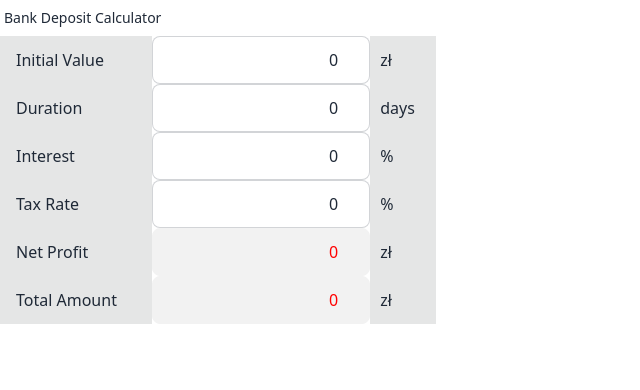
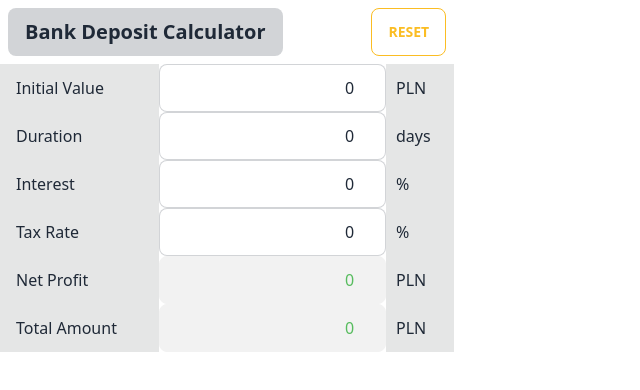
Before and after one commit to Avnfck/finance_calculators, a React (Vite) app: page / in a window 1280 px wide. Shown: the top 390 px of the page, without its empty margins (0-640 px from the left). Built offline with nearby package versions, Linux system fonts and the light colour scheme.

Commit message:
refactor; added reset button

```diff
--- a/src/App.css
+++ b/src/App.css
@@ -25,5 +25,23 @@
 }
 
 input[disabled] {
-  color: red;
+  color: rgb(87, 188, 94);
 }
+
+.navbar {
+  justify-content: space-between;
+}
+
+.calc-title {
+  border-radius: var(--rounded-btn, 0.5rem);
+  padding-left: 1rem;
+  padding-right: 1rem;
+  min-height: 3rem;
+  font-weight: 600;
+  border-width: 1px;
+  line-height: 1.75rem;
+  border-color: hsl(var(--nf, var(--n)) / var(--tw-border-opacity));
+  --tw-border-opacity: 0;
+  background-color: hsl(var(--bc) / var(--tw-bg-opacity));
+  --tw-bg-opacity: 0.2;
+}
--- a/src/App.tsx
+++ b/src/App.tsx
@@ -1,148 +1,10 @@
-import _ from 'lodash';
-import { useState } from 'react';
 import './App.css';
+import { GenerateCalculator } from './components/BankDeposit';
 
 function App() {
-  type CalculatorData = {
-    initValue: string;
-    duration: string;
-    interest: string;
-    taxRate: string;
-    netProfit: string;
-    totalAmount: string;
-  };
-  type InputChangeEventType = { target: { value: any } };
-
-  const [calcData, setCalcData] = useState<CalculatorData>({
-    initValue: '0',
-    duration: '0',
-    interest: '0',
-    taxRate: '0',
-    netProfit: '0',
-    totalAmount: '0',
-  });
-
-  function handleInitialValueChange(e: InputChangeEventType) {
-    setCalcData({
-      ...calcData,
-      initValue: e.target.value,
-    });
-  }
-
-  function handleDurationChange(e: InputChangeEventType) {
-    setCalcData({
-      ...calcData,
-      duration: e.target.value,
-    });
-  }
-
-  function handleInterestChange(e: InputChangeEventType) {
-    setCalcData({
-      ...calcData,
-      interest: e.target.value,
-    });
-  }
-
-
-  function handleTaxAmountChange(e: InputChangeEventType) {
-    setCalcData({
-      ...calcData,
-      taxRate: e.target.value,
-    });
-  }
-
-  function handleNetProfitChange() {
-    const initValue = _.parseInt(calcData.initValue, 10);
-    const duration = _.parseInt(calcData.duration, 10);
-    const interest = parseFloat(calcData.interest) / 100;
-    const taxRate = parseFloat(calcData.taxRate) / 100;
-    let countNetProfit = (initValue * duration * (interest / 365));
-    countNetProfit = (1 - taxRate) * countNetProfit;
-    calcData.netProfit = _.toString(_.ceil(countNetProfit, 2));
-    calcData.totalAmount = _.toString(_.ceil(_.sum([initValue, countNetProfit]), 2))
-
-    return calcData.netProfit;
-  }
-
-  function handleTotalAmountChange() {
-    return calcData.netProfit !== '0' ? calcData.totalAmount : '0';
-  }
-
   return (
     <div className="App">
-      <div className="form-control">
-        <label className="label">
-          <span className="label-text">Bank Deposit Calculator</span>
-        </label>
-        <label className="input-group">
-          <div className="input-row-group">
-            <span>Initial Value</span>
-            <input
-              type="number"
-              min={0}
-              className="input input-bordered"
-              value={calcData.initValue}
-              onChange={handleInitialValueChange}
-            />
-            <span>zł</span>
-          </div>
-          <div className="input-row-group">
-            <span>Duration</span>
-            <input
-              type="number"
-              min={0}
-              className="input input-bordered"
-              value={calcData.duration}
-              onChange={handleDurationChange}
-            />
-            <span>days</span>
-          </div>
-          <div className="input-row-group">
-            <span>Interest</span>
-            <input
-              type="number"
-              min={0}
-              className="input input-bordered"
-              value={calcData.interest}
-              onChange={handleInterestChange}
-            />
-            <span>%</span>
-          </div>
-          <div className="input-row-group">
-            <span>Tax Rate</span>
-            <input
-              type="number"
-              min={0}
-              className="input input-bordered"
-              value={calcData.taxRate}
-              onChange={handleTaxAmountChange}
-            />
-            <span>%</span>
-          </div>
-          <div className="input-row-group">
-            <span>Net Profit</span>
-            <input
-              type="number"
-              min={0}
-              className="input input-bordered"
-              value={handleNetProfitChange()}
-              disabled
-            />
-            <span>zł</span>
-          </div>
-          <div className="input-row-group">
-            <span>Total Amount</span>
-            <input
-              type="number"
-              min={0}
-              className="input input-bordered"
-              value={handleTotalAmountChange()}
-              disabled
-            />
-            <span>zł</span>
-          </div>
-        </label>
-      </div>
+      <GenerateCalculator />
     </div>
   );
 }
--- /dev/null
+++ b/src/components/BankDeposit.tsx
@@ -0,0 +1,126 @@
+import _ from 'lodash';
+import { useState } from 'react';
+import { CalcTitle } from './CalcTitle';
+import { InputRow } from './InputRow';
+import { ResultRow } from './ResultRow';
+
+type CalculatorData = {
+  initValue: string;
+  duration: string;
+  interest: string;
+  taxRate: string;
+  netProfit: string;
+  totalAmount: string;
+};
+type InputChangeEventType = { target: { value: any } };
+
+export function GenerateCalculator() {
+  const [calcData, setCalcData] = useState<CalculatorData>({
+    initValue: '0',
+    duration: '0',
+    interest: '0',
+    taxRate: '0',
+    netProfit: '0',
+    totalAmount: '0',
+  });
+
+  function handleInitialValueChange(e: InputChangeEventType) {
+    setCalcData({
+      ...calcData,
+      initValue: e.target.value,
+    });
+  }
+
+  function handleDurationChange(e: InputChangeEventType) {
+    setCalcData({
+      ...calcData,
+      duration: e.target.value,
+    });
+  }
+
+  function handleInterestChange(e: InputChangeEventType) {
+    setCalcData({
+      ...calcData,
+      interest: e.target.value,
+    });
+  }
+
+  function handleTaxAmountChange(e: InputChangeEventType) {
+    setCalcData({
+      ...calcData,
+      taxRate: e.target.value,
+    });
+  }
+
+  function handleNetProfitChange() {
+    const initValue = _.parseInt(calcData.initValue, 10);
+    const duration = _.parseInt(calcData.duration, 10);
+    const interest = parseFloat(calcData.interest) / 100;
+    const taxRate = parseFloat(calcData.taxRate) / 100;
+
+    let countNetProfit = initValue * duration * (interest / 365);
+    countNetProfit = (1 - taxRate) * countNetProfit;
+
+    calcData.netProfit = _.toString(_.ceil(countNetProfit, 2));
+    calcData.totalAmount = _.toString(
+      _.ceil(_.sum([initValue, countNetProfit]), 2)
+    );
+
+    return calcData.netProfit;
+  }
+
+  function handleTotalAmountChange() {
+    return calcData.netProfit !== '0' ? calcData.totalAmount : '0';
+  }
+
+  function handleResetButton() {
+    setCalcData({
+      ...calcData,
+      initValue: '0',
+      duration: '0',
+      interest: '0',
+      taxRate: '0',
+    });
+  }
+
+  return (
+    <>
+      <div className="form-control">
+        <CalcTitle name={'Bank Deposit Calculator'} reset={handleResetButton} />
+        <label className="input-group">
+          <InputRow
+            name={'Initial Value'}
+            value={calcData.initValue}
+            handler={handleInitialValueChange}
+          />
+          <InputRow
+            name={'Duration'}
+            value={calcData.duration}
+            unit={'days'}
+            handler={handleDurationChange}
+          />
+          <InputRow
+            name={'Interest'}
+            value={calcData.interest}
+            unit={'%'}
+            handler={handleInterestChange}
+          />
+          <InputRow
+            name={'Tax Rate'}
+            value={calcData.taxRate}
+            unit={'%'}
+            handler={handleTaxAmountChange}
+          />
+          <ResultRow
+            name={'Net Profit'}
+            value={handleNetProfitChange()}
+          />
+          <ResultRow
+            name={'Total Amount'}
+            value={handleTotalAmountChange()}
+          />
+        </label>
+      </div>
+    </>
+  );
+}
--- /dev/null
+++ b/src/components/CalcTitle.tsx
@@ -0,0 +1,15 @@
+import { MouseEventHandler } from "react";
+
+type CalcTitleType = {
+  name: string;
+  reset: MouseEventHandler<HTMLButtonElement> | undefined;
+};
+
+export function CalcTitle({ name, reset }: CalcTitleType) {
+  return (
+    <div className="navbar bg-base-100">
+      <p className="calc-title normal-case text-xl">{name}</p>
+      <button className="btn btn-outline btn-warning" onClick={reset}>Reset</button>
+    </div>
+  );
+}
--- /dev/null
+++ b/src/components/InputRow.tsx
@@ -0,0 +1,29 @@
+import { ChangeEventHandler } from 'react';
+
+type InputRowHandlerType = ChangeEventHandler<HTMLInputElement> | undefined;
+type InputRowArgumentsTypes = {
+  name: string;
+  value: string;
+  unit?: string;
+  handler: InputRowHandlerType;
+};
+export function InputRow({
+  name,
+  value = '0',
+  unit = 'PLN',
+  handler,
+}: InputRowArgumentsTypes) {
+  return (
+    <div className="input-row-group">
+      <span>{name}</span>
+      <input
+        type="number"
+        min={0}
+        className="input input-bordered"
+        value={value}
+        onChange={handler}
+      />
+      <span>{unit}</span>
+    </div>
+  );
+}
--- /dev/null
+++ b/src/components/ResultRow.tsx
@@ -0,0 +1,24 @@
+type ResultRowArgumentsTypes = {
+  name: string;
+  unit?: string;
+  value?: string;
+};
+export function ResultRow({
+  name,
+  unit = 'PLN',
+  value,
+}: ResultRowArgumentsTypes) {
+  return (
+    <div className="input-row-group">
+      <span>{name}</span>
+      <input
+        type="number"
+        min={0}
+        className="input input-bordered"
+        value={value}
+        disabled
+      />
+      <span>{unit}</span>
+    </div>
+  );
+}
```
